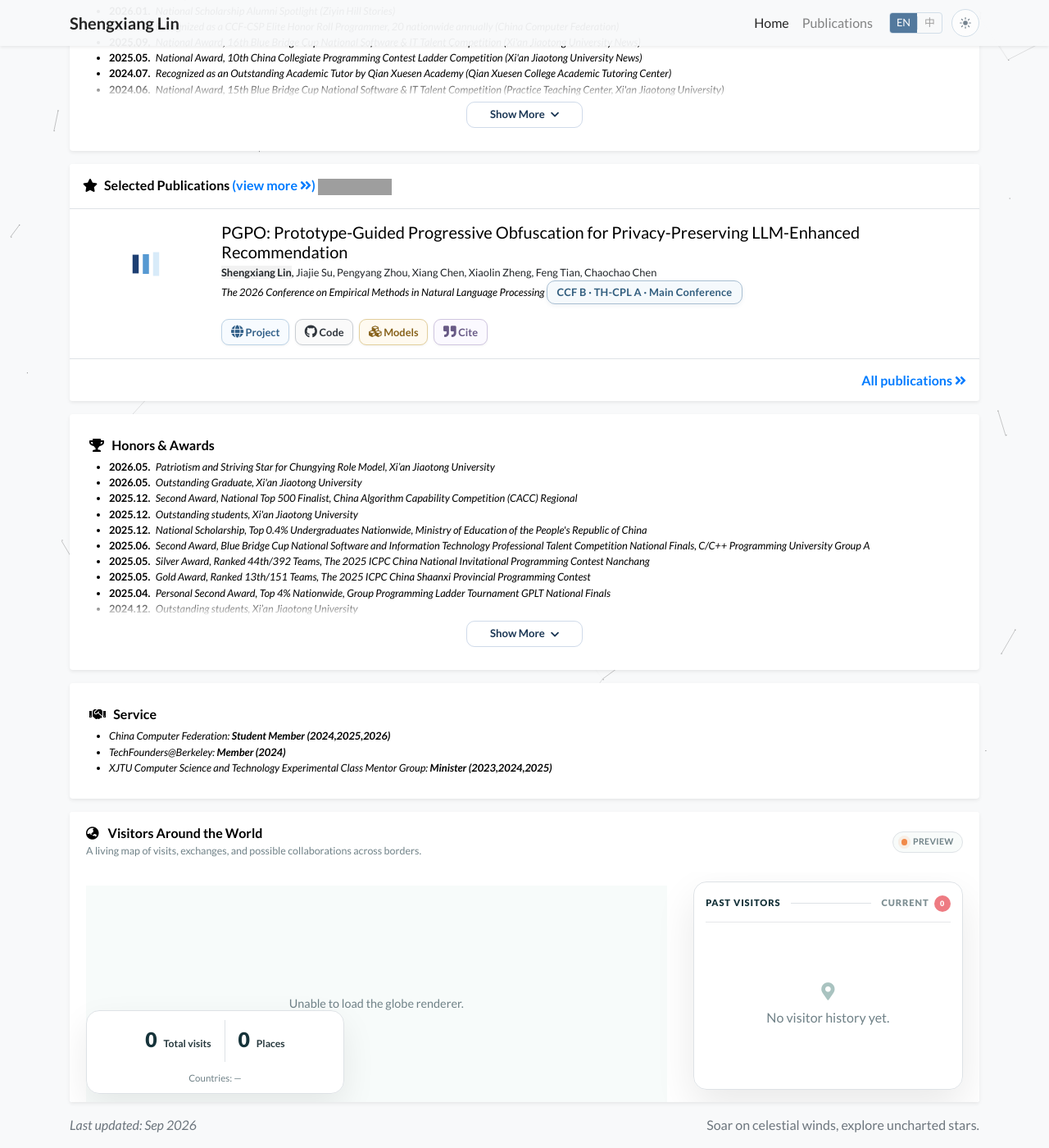
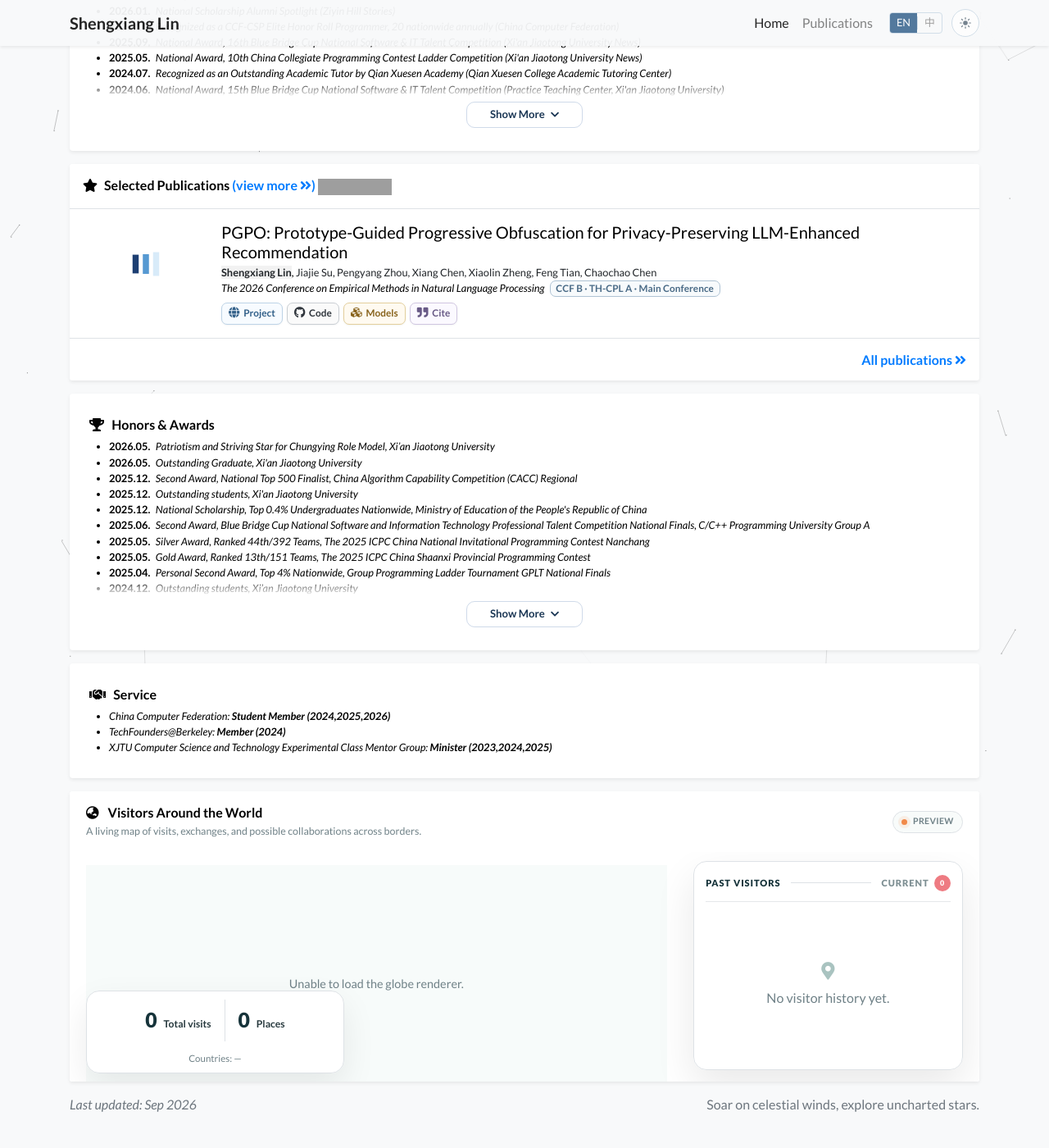
Before and after one commit to Shengxiang-Lin/Shengxiang-Lin.github.io, a Jekyll site: the page built from index.html, in a window 1280 px wide and 1400 px high, scrolled down 1213 px. Shown: the whole window at 82% size. Built offline with Jekyll 4.4.1, drawn with Linux system fonts in a browser that asks for light colours; a style sheet for code colours, icons or effects is not loaded; after the commit the page ends 2588 px from its top, so only the background shows below that; grey boxes are pictures that could not be loaded.

Commit message:
Refine publication metadata and action sizing

```diff
--- a/assets/css/global.css
+++ b/assets/css/global.css
@@ -420,44 +420,49 @@ html[data-theme="dark"] .author-self {
     background-color: #21262d;
 }
 
-/* ===== Publication meta box + resource actions ===== */
+/* ===== Publication inline metadata + resource actions ===== */
+.publication-venue-line {
+    display: flex;
+    flex-wrap: wrap;
+    align-items: center;
+    gap: 0.38rem;
+}
+
 .publication-meta-box {
     display: inline-flex;
     align-items: center;
     max-width: 100%;
-    margin: 0 0 0.55rem 0;
-    padding: 0.38rem 0.72rem;
-    border: 1.5px solid #a9bfd2;
-    border-radius: 10px;
-    color: #315d7e;
-    background: #f5f9fc;
-    box-shadow: 0 2px 5px rgba(49, 93, 126, 0.08);
-    font-size: 0.80rem;
+    padding: 0.13rem 0.42rem;
+    border: 1px solid #afc3d4;
+    border-radius: 7px;
+    color: #496a86;
+    background: #f7fafc;
+    font-size: 0.92em;
     font-weight: 700;
+    font-style: normal;
     line-height: 1.15;
-    letter-spacing: 0.015em;
-    white-space: normal;
+    letter-spacing: 0.005em;
+    white-space: nowrap;
 }
 
 .publication-actions {
     display: flex;
     flex-wrap: wrap;
-    gap: 0.42rem;
-    margin-top: 0.55rem;
+    gap: 0.32rem;
+    margin-top: 0.42rem;
 }
 
 .publication-action {
     display: inline-flex;
     align-items: center;
-    gap: 0.38rem;
-    min-height: 2rem;
-    padding: 0.34rem 0.68rem;
+    min-height: 1.72rem;
+    padding: 0.24rem 0.50rem;
     border: 1px solid #cfd8e1;
-    border-radius: 9px;
+    border-radius: 7px;
     background: #ffffff;
     color: #38516a;
-    box-shadow: 0 1px 3px rgba(15, 35, 55, 0.06);
-    font-size: 0.80rem;
+    box-shadow: 0 1px 2px rgba(15, 35, 55, 0.05);
+    font-size: 0.74rem;
     font-weight: 700;
     line-height: 1;
     text-decoration: none !important;
@@ -471,11 +476,31 @@ html[data-theme="dark"] .author-self {
 
 .publication-action:hover {
     transform: translateY(-1px);
-    box-shadow: 0 4px 10px rgba(15, 35, 55, 0.10);
+    box-shadow: 0 3px 8px rgba(15, 35, 55, 0.09);
+}
+
+.publication-action-core,
+.publication-action-stars {
+    display: inline-flex;
+    align-items: center;
+    gap: 0.30rem;
 }
 
 .publication-action i {
-    font-size: 0.98rem;
+    font-size: 0.86rem;
+}
+
+.publication-action-divider {
+    width: 1px;
+    height: 0.95rem;
+    margin: 0 0.38rem;
+    background: currentColor;
+    opacity: 0.25;
+}
+
+.publication-star-icon {
+    color: #b27b1f;
+    font-size: 0.78rem !important;
 }
 
 .publication-action-project {
@@ -539,21 +564,20 @@ html[data-theme="dark"] .author-self {
 }
 
 html[data-theme="dark"] .publication-meta-box {
-    color: #bdd0e0;
-    border-color: #48647b;
-    background: #17222d;
-    box-shadow: 0 2px 7px rgba(0, 0, 0, 0.18);
+    color: #aebfd0;
+    border-color: #466176;
+    background: #17212b;
 }
 
 html[data-theme="dark"] .publication-action {
     color: #c3cfdb;
     border-color: #3c4a58;
     background: #161d25;
-    box-shadow: 0 1px 3px rgba(0, 0, 0, 0.24);
+    box-shadow: 0 1px 2px rgba(0, 0, 0, 0.22);
 }
 
 html[data-theme="dark"] .publication-action:hover {
-    box-shadow: 0 4px 12px rgba(0, 0, 0, 0.32);
+    box-shadow: 0 3px 9px rgba(0, 0, 0, 0.28);
 }
 
 html[data-theme="dark"] .publication-action-project {
@@ -586,23 +610,31 @@ html[data-theme="dark"] .publication-action-paper {
     background: #2a1b1b;
 }
 
+html[data-theme="dark"] .publication-star-icon {
+    color: #d6a84b;
+}
+
 @media (max-width: 575.98px) {
+    .publication-venue-line {
+        gap: 0.30rem;
+    }
+
     .publication-meta-box {
-        margin-bottom: 0.42rem;
-        padding: 0.32rem 0.60rem;
-        border-radius: 8px;
-        font-size: 0.74rem;
+        padding: 0.12rem 0.36rem;
+        border-radius: 6px;
+        font-size: 0.88em;
+        white-space: normal;
     }
 
     .publication-actions {
-        gap: 0.34rem;
-        margin-top: 0.42rem;
+        gap: 0.28rem;
+        margin-top: 0.36rem;
     }
 
     .publication-action {
-        min-height: 1.85rem;
-        padding: 0.30rem 0.58rem;
-        border-radius: 8px;
-        font-size: 0.75rem;
+        min-height: 1.62rem;
+        padding: 0.22rem 0.44rem;
+        border-radius: 6px;
+        font-size: 0.71rem;
     }
 }
```
